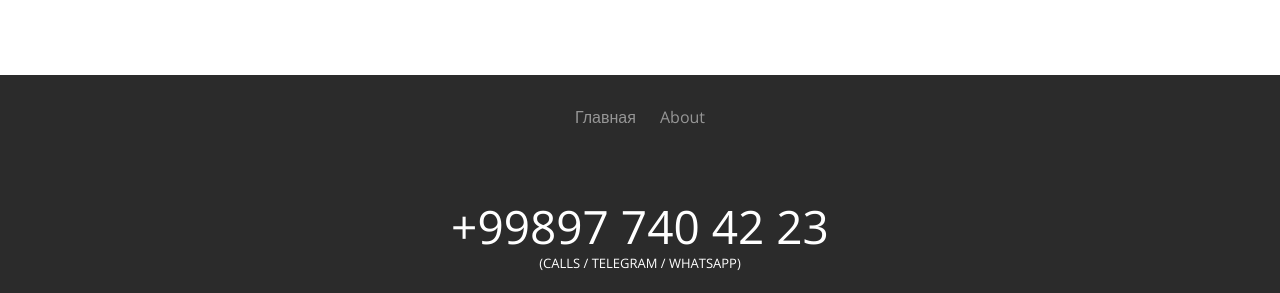
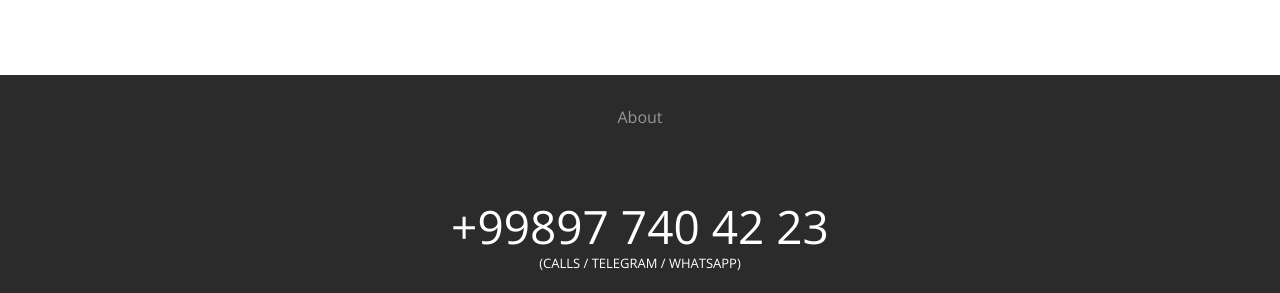
Before and after one commit to ryuldashev/mubinov, a Jekyll site: the page built from index.markdown, in a window 1280 px wide and 900 px high, scrolled down 5324 px. Shown: the part 442-735 px from the top of the window. Built offline with Jekyll 4.4.1, drawn with Linux system fonts in a browser that asks for light colours.

Commit message:
Pages links style

```diff
--- a/_layouts/default.html
+++ b/_layouts/default.html
@@ -13,7 +13,7 @@
         <meta name="HandheldFriendly" content="true">
 
         <!--[if (gt IE 9)|!(IE)]><!-->
-        <link href="/static/css/mainnwvxn.css?42" rel="stylesheet" type="text/css">
+        <link href="/static/css/mainnwvxn.css?43" rel="stylesheet" type="text/css">
         <!--<![endif]-->
 
         <link rel="stylesheet" href="https://cdn.jsdelivr.net/gh/fancyapps/fancybox@3.5.7/dist/jquery.fancybox.min.css" />
@@ -294,7 +294,7 @@
             <div class="container-fluid">
                 <div class="footer-links">
 
-                    {% if page.permalink == null %}
+                    {% if page.permalink != null %}
                         <a href="/">Главная</a>
                     {% endif %}
                     {% assign pages = site.pages | where_exp: "item", "item.permalink != null" %}
```
